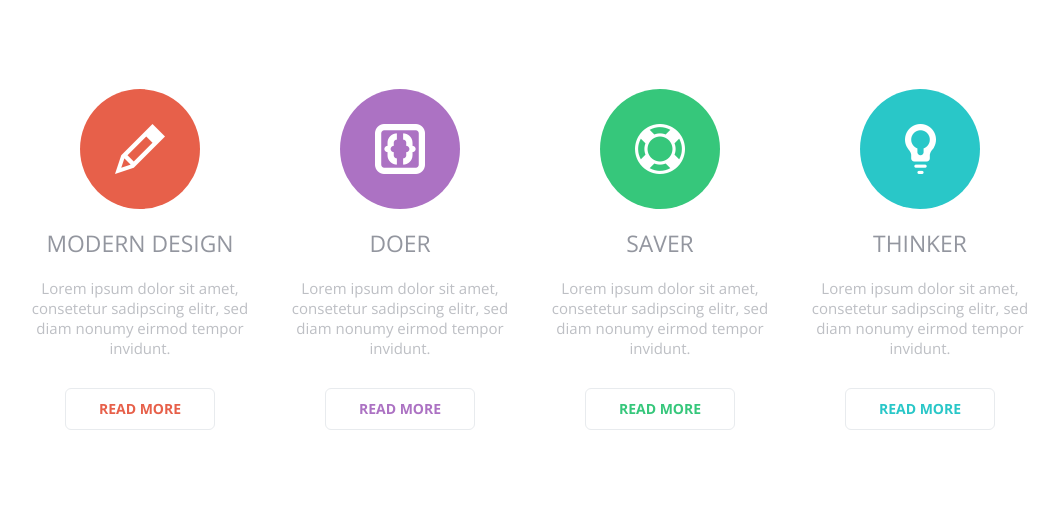
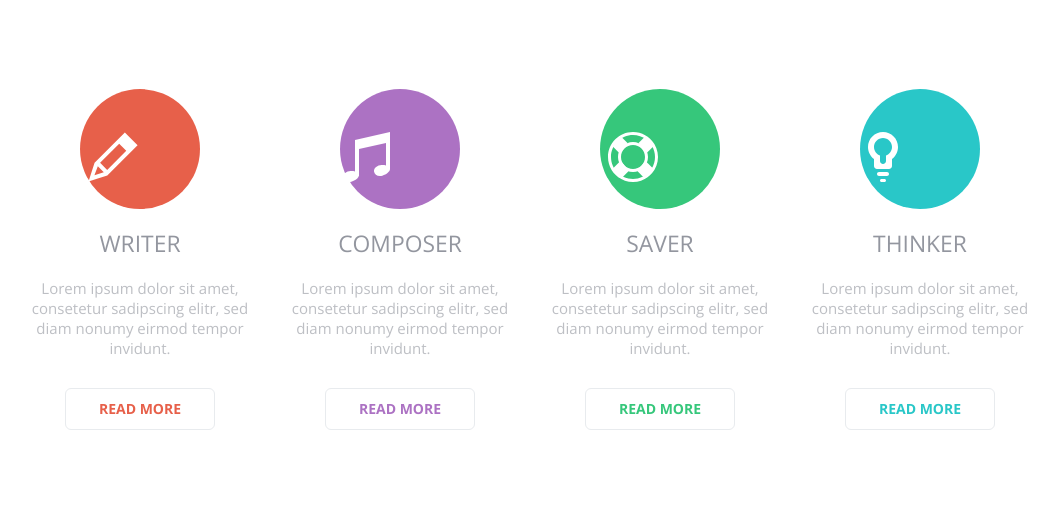
Before and after one commit to leedotpang/derriknelson.com, a PHP site: page /home.php in a window 1280 px wide. Shown: the part 585-1105 px from the top of the page, without its empty margins (110-1168 px from the left). Run offline with PHP 8.4, Linux system fonts and the light colour scheme; data that the repository does not hold is empty.

Commit message:
minor optimizations; svg's for services icons

```diff
--- a/_header.php
+++ b/_header.php
@@ -13,25 +13,30 @@
 		    <ul>
 		    	<?php	//Switch case to add the .active class to the current tab in the nav
 		    		switch($page) {
-			    		case("Portfolio"):
+			    		case("Home"):
 			    			$class1 = "class='active'";
 			    			break;
-			    		case("Blog"):
+			    		case("Portfolio"):
 			    			$class2 = "class='active'";
 			    			break;
+			    		case("Blog"):
+			    			$class3 = "class='active'";
+			    			break;
 			    		case("Contact"):
-			    			$class3 = "class='active'";
+			    			$class4 = "class='active'";
 			    			break;
 			    		default:
 			    			$class1 = "class='null'";
 			    			$class2 = "class='null'";
 			    			$class3 = "class='null'";
+			    			$class4 = "class='null'";
 		    		}
 
 		    		echo '
-		    		<li ' . $class1 . '><a href="portfolio.php">PORTFOLIO</a></li>
-		    		<li ' . $class2 . '><a href="blog.php">BLOG</a></li>
-		     		<li ' . $class3 . '><a href="contact.php">CONTACT</a></li>
+		    		<li ' . $class1 . '><a href="home.php">HOME</a></li>
+		    		<li ' . $class2 . '><a href="portfolio.php">PORTFOLIO</a></li>
+		    		<li ' . $class3 . '><a href="blog.php">BLOG</a></li>
+		     		<li ' . $class4 . '><a href="contact.php">CONTACT</a></li>
 		     		<li id="search"><object type="image/svg+xml" data="img/search.svg"><img src="img/search.png" alt="search"/></object></li>';
 			 	?>
 		    </ul>
--- a/css/style.css
+++ b/css/style.css
@@ -7,7 +7,7 @@
 /* -----Global Tags Style----- */
 /* --------------------------- */
 body {
-  background: white;
+  background-color: white;
   min-width: 945px; }
 
 a {
@@ -216,16 +216,17 @@ nav {
     border: 1px solid white;
     border-radius: 7px;
     outline: none;
-    transition: background-color 0.4s, border 0.1s;
-    -webkit-transition: background-color 0.4s, border 0.1s; }
+    transition: background-color 0.4s, border 0.3s;
+    -webkit-transition: background-color 0.4s, border 0.3s; }
     .slide-surface button:hover {
       background-color: #ac72c3;
       border: 1px solid #ac72c3; }
   .slide-surface .dot {
     width: 12px;
     height: 12px;
-    border-radius: 6px;
-    background-color: #bdbfc4;
+    border-radius: 8px;
+    border: 1px solid white;
+    background-color: rgba(0, 0, 0, 0);
     display: inline-block;
     margin: 61px 3px 0 3px;
     animation: active-dot 18s linear infinite;
@@ -247,20 +248,20 @@ nav {
 @keyframes carousel {
   0% {
     opacity: 1;
-    transform: translateX(-100%); }
+    transform: translate3d(-100%, 0, 0); }
 
   3%, 33.33333333% {
-    transform: translateX(0); }
+    transform: translate3d(0, 0, 0); }
 
   36.33333333% {
     opacity: 1;
-    transform: translateX(100%); }
+    transform: translate3d(100%, 0, 0); }
 
   37% {
     opacity: 0; }
 
   85% {
-    transform: translateX(-100%); }
+    transform: translate3d(-100%, 0, 0); }
 
   100% {
     opacity: 0; } }
@@ -268,71 +269,94 @@ nav {
 @-webkit-keyframes carousel {
   0% {
     opacity: 1;
-    -webkit-transform: translateX(-100%); }
+    -webkit-transform: translate3d(-100%, 0, 0); }
 
   3%, 33.33333333% {
-    -webkit-transform: translateX(0); }
+    -webkit-transform: translate3d(0, 0, 0); }
 
   36.33333333% {
     opacity: 1;
-    -webkit-transform: translateX(100%); }
+    -webkit-transform: translate3d(100%, 0, 0); }
 
   37% {
     opacity: 0; }
 
   85% {
-    -webkit-transform: translateX(-100%); }
+    -webkit-transform: translate3d(-100%, 0, 0); }
 
   100% {
     opacity: 0; } }
 
-/*
 @-moz-keyframes carousel {
-	0% {opacity: 1; -moz-transform: translateX(-100%);}
-	3%, 33.333% { -moz-transform: translateX(0);}
-	36.333% { opacity: 1; -moz-transform: translateX(100%);}
-	37% { opacity: 0;}
-	85% { -moz-transform: translateX(-100%);}
-	100% { opacity: 0;}
-}
+  0% {
+    opacity: 1;
+    -moz-transform: translate3d(-100%, 0, 0); }
+
+  3%, 33.33333333% {
+    -moz-transform: translate3d(0, 0, 0); }
+
+  36.33333333% {
+    opacity: 1;
+    -moz-transform: translate3d(100%, 0, 0); }
+
+  37% {
+    opacity: 0; }
+
+  85% {
+    -moz-transform: translate3d(-100%, 0, 0); }
+
+  100% {
+    opacity: 0; } }
 
 @-ms-keyframes carousel {
-	0% {opacity: 1; -ms-transform: translateX(-100%);}
-	3%, 33.333% { -ms-transform: translateX(0);}
-	36.333% { opacity: 1; -ms-transform: translateX(100%);}
-	37% { opacity: 0;}
-	85% { -ms-transform: translateX(-100%);}
-	100% { opacity: 0;}
-}
-*/
+  0% {
+    opacity: 1;
+    -ms-transform: translate3d(-100%, 0, 0); }
+
+  3%, 33.33333333% {
+    -ms-transform: translate3d(0, 0, 0); }
+
+  36.33333333% {
+    opacity: 1;
+    -ms-transform: translate3d(100%, 0, 0); }
+
+  37% {
+    opacity: 0; }
+
+  85% {
+    -ms-transform: translate3d(-100%, 0, 0); }
+
+  100% {
+    opacity: 0; } }
+
 /*–––––––––––––––––––*/
 @keyframes active-dot {
   0%, 37%, 100% {
-    background-color: #bdbfc4; }
+    background-color: rgba(0, 0, 0, 0); }
 
   3%, 34% {
-    background-color: #e7604a; } }
+    background-color: white; } }
 
 @-webkit-keyframes active-dot {
   0%, 37%, 100% {
-    background-color: #bdbfc4; }
+    background-color: rgba(0, 0, 0, 0); }
 
   3%, 34% {
-    background-color: #e7604a; } }
+    background-color: white; } }
 
 @-moz-keyframes active-dot {
   0%, 37%, 100% {
-    background-color: #bdbfc4; }
+    background-color: rgba(0, 0, 0, 0); }
 
   3%, 34% {
-    background-color: #e7604a; } }
+    background-color: white; } }
 
 @-ms-keyframes active-dot {
   0%, 37%, 100% {
-    background-color: #bdbfc4; }
+    background-color: rgba(0, 0, 0, 0); }
 
   3%, 34% {
-    background-color: #e7604a; } }
+    background-color: white; } }
 
 /*–––––––––––––––––––*/
 @keyframes fadein {
@@ -364,7 +388,6 @@ nav {
     opacity: 1; } }
 
 /* -----Services Style----- */
-
 .services {
   display: inline-block;
   width: 25%;
@@ -377,7 +400,7 @@ nav {
     width: 120px;
     margin: 0 auto;
     border-radius: 60px; }
-    .services div img {
+    .services div img, .services div object {
       margin-top: 35px; }
   .services p {
     font-family: 'Open Sans', sans-serif;
@@ -394,11 +417,13 @@ nav {
     background-color: #fafcfc;
     border: 1px solid #e7604a; }
 
-#code div {
+#compose div {
   background-color: #ac72c3; }
-#code button {
+  #compose div object {
+    margin-left: -5px; }
+#compose button {
   color: #ac72c3; }
-  #code button:hover {
+  #compose button:hover {
     background-color: #fafcfc;
     border: 1px solid #ac72c3; }
 
--- a/css/style.scss
+++ b/css/style.scss
@@ -18,7 +18,7 @@ $font-light: #bdbfc4;
 /* --------------------------- */
 
 body {
-	background: white;
+	background-color: white;
 	min-width: 945px;
 }
 
@@ -292,8 +292,8 @@ nav {
 		border-radius: 7px;
 		outline: none;
 
-		transition: background-color 0.4s, border 0.1s;
-		-webkit-transition: background-color 0.4s, border 0.1s;
+		transition: background-color 0.4s, border 0.3s;
+		-webkit-transition: background-color 0.4s, border 0.3s;
 
 		&:hover {
 			background-color: $purple;
@@ -304,8 +304,9 @@ nav {
 	.dot {
 		width: 12px;
 		height: 12px;
-		border-radius: 6px;
-		background-color: $font-light;
+		border-radius: 8px;
+		border: 1px solid white;
+		background-color: rgba(0,0,0,0);
 		display: inline-block;
 		margin: 61px 3px 0 3px;
 
@@ -333,59 +334,58 @@ nav {
 /* -----Animations----- */
 
 @keyframes carousel {
-	0% {opacity: 1; transform: translateX(-100%);}
-	3%, 33.33333333% { transform: translateX(0);}
-	36.33333333% { opacity: 1; transform: translateX(100%);}
+	0% {opacity: 1; transform: translate3d(-100%,0,0);}
+	3%, 33.33333333% { transform: translate3d(0,0,0);}
+	36.33333333% { opacity: 1; transform: translate3d(100%,0,0);}
 	37% { opacity: 0;}
-	85% { transform: translateX(-100%);}
+	85% { transform: translate3d(-100%,0,0);}
 	100% { opacity: 0;}
 }
 
 @-webkit-keyframes carousel {
-	0% {opacity: 1; -webkit-transform: translateX(-100%);}
-	3%, 33.33333333% { -webkit-transform: translateX(0);}
-	36.33333333% { opacity: 1; -webkit-transform: translateX(100%);}
+	0% {opacity: 1; -webkit-transform: translate3d(-100%,0,0);}
+	3%, 33.33333333% { -webkit-transform: translate3d(0,0,0);}
+	36.33333333% { opacity: 1; -webkit-transform: translate3d(100%,0,0);}
 	37% { opacity: 0;}
-	85% { -webkit-transform: translateX(-100%);}
+	85% { -webkit-transform: translate3d(-100%,0,0);}
 	100% { opacity: 0;}
 }
-/*
+
 @-moz-keyframes carousel {
-	0% {opacity: 1; -moz-transform: translateX(-100%);}
-	3%, 33.333% { -moz-transform: translateX(0);}
-	36.333% { opacity: 1; -moz-transform: translateX(100%);}
+	0% {opacity: 1; -moz-transform: translate3d(-100%,0,0);}
+	3%, 33.33333333% { -moz-transform: translate3d(0,0,0);}
+	36.33333333% { opacity: 1; -moz-transform: translate3d(100%,0,0);}
 	37% { opacity: 0;}
-	85% { -moz-transform: translateX(-100%);}
+	85% { -moz-transform: translate3d(-100%,0,0);}
 	100% { opacity: 0;}
 }
 
 @-ms-keyframes carousel {
-	0% {opacity: 1; -ms-transform: translateX(-100%);}
-	3%, 33.333% { -ms-transform: translateX(0);}
-	36.333% { opacity: 1; -ms-transform: translateX(100%);}
+	0% {opacity: 1; -ms-transform: translate3d(-100%,0,0);}
+	3%, 33.33333333% { -ms-transform: translate3d(0,0,0);}
+	36.33333333% { opacity: 1; -ms-transform: translate3d(100%,0,0);}
 	37% { opacity: 0;}
-	85% { -ms-transform: translateX(-100%);}
+	85% { -ms-transform: translate3d(-100%,0,0);}
 	100% { opacity: 0;}
 }
-*/
 
 /*–––––––––––––––––––*/
 
 @keyframes active-dot {
-	0%, 37%, 100% { background-color: $font-light;}
-	3%, 34% { background-color: $orange;}
+	0%, 37%, 100% { background-color: rgba(0,0,0,0);}
+	3%, 34% { background-color: white;}
 }
 @-webkit-keyframes active-dot {
-	0%, 37%, 100% { background-color: $font-light;}
-	3%, 34% { background-color: $orange;}
+	0%, 37%, 100% { background-color: rgba(0,0,0,0);}
+	3%, 34% { background-color: white;}
 }
 @-moz-keyframes active-dot {
-	0%, 37%, 100% { background-color: $font-light;}
-	3%, 34% { background-color: $orange;}
+	0%, 37%, 100% { background-color: rgba(0,0,0,0);}
+	3%, 34% { background-color: white;}
 }
 @-ms-keyframes active-dot {
-	0%, 37%, 100% { background-color: $font-light;}
-	3%, 34% { background-color: $orange;}
+	0%, 37%, 100% { background-color: rgba(0,0,0,0);}
+	3%, 34% { background-color: white}
 }
 
 /*–––––––––––––––––––*/
@@ -410,10 +410,6 @@ nav {
 
 /* -----Services Style----- */
 
-#services-wrap {
-
-}
-
 .services {
 	display: inline-block;
 	width: 25%;
@@ -428,7 +424,7 @@ nav {
 		margin: 0 auto;
 		border-radius: 60px;
 
-		img {
+		img, object {
 			margin-top: 35px;
 		}
 	}
@@ -456,10 +452,14 @@ nav {
 	}
 }
 
-#code {
+#compose {
 
 	div {
     	background-color: $purple;
+
+    	object {
+	    	margin-left: -5px; //visually center music note
+    	}
     }
     button {
 		color: $purple;
--- a/home.php
+++ b/home.php
@@ -34,28 +34,28 @@
 
 	<div class="container" id="services-wrap">
 		<div class="services" id="pen">
-			<div><img src="img/pen.png"/></div>
-			<h2>MODERN DESIGN</h2>
+			<div><object type="image/svg+xml" data="img/pen.svg"><img src="img/pen.png" alt=""/></object></div>
+			<h2>WRITER</h2>
 			<p>Lorem ipsum dolor sit amet, consetetur sadipscing elitr, sed diam nonumy eirmod tempor invidunt.</p>
 			<button class="read-more">READ MORE</button>
 		</div>
 
-		<div class="services" id="code">
-			<div><img src="img/code.png"/></div>
-			<h2>DOER</h2>
+		<div class="services" id="compose">
+			<div><object type="image/svg+xml" data="img/note.svg"><img src="img/note.png" alt=""/></object></div>
+			<h2>COMPOSER</h2>
 			<p>Lorem ipsum dolor sit amet, consetetur sadipscing elitr, sed diam nonumy eirmod tempor invidunt.</p>
 			<button class="read-more">READ MORE</button>
 		</div>
 
 		<div class="services" id="preserver">
-			<div><img src="img/preserver.png"/></div>
+			<div><object type="image/svg+xml" data="img/preserver.svg"><img src="img/preserver.png" alt=""/></object></div>
 			<h2>SAVER</h2>
 			<p>Lorem ipsum dolor sit amet, consetetur sadipscing elitr, sed diam nonumy eirmod tempor invidunt.</p>
 			<button class="read-more">READ MORE</button>
 		</div>
 
 		<div class="services" id="bulb">
-			<div><img src="img/bulb.png"/></div>
+			<div><object type="image/svg+xml" data="img/bulb.svg"><img src="img/bulb.png" alt=""/></object></div>
 			<h2>THINKER</h2>
 			<p>Lorem ipsum dolor sit amet, consetetur sadipscing elitr, sed diam nonumy eirmod tempor invidunt.</p>
 			<button class="read-more">READ MORE</button>
```
Also changed, not shown: img/bulb.png, img/bulb.svg (added), img/code.png (deleted), img/derrik-2.JPG (added), img/note.png (added), img/note.svg (added), img/pen.svg (added), img/preserver.png, img/preserver.svg (added).
